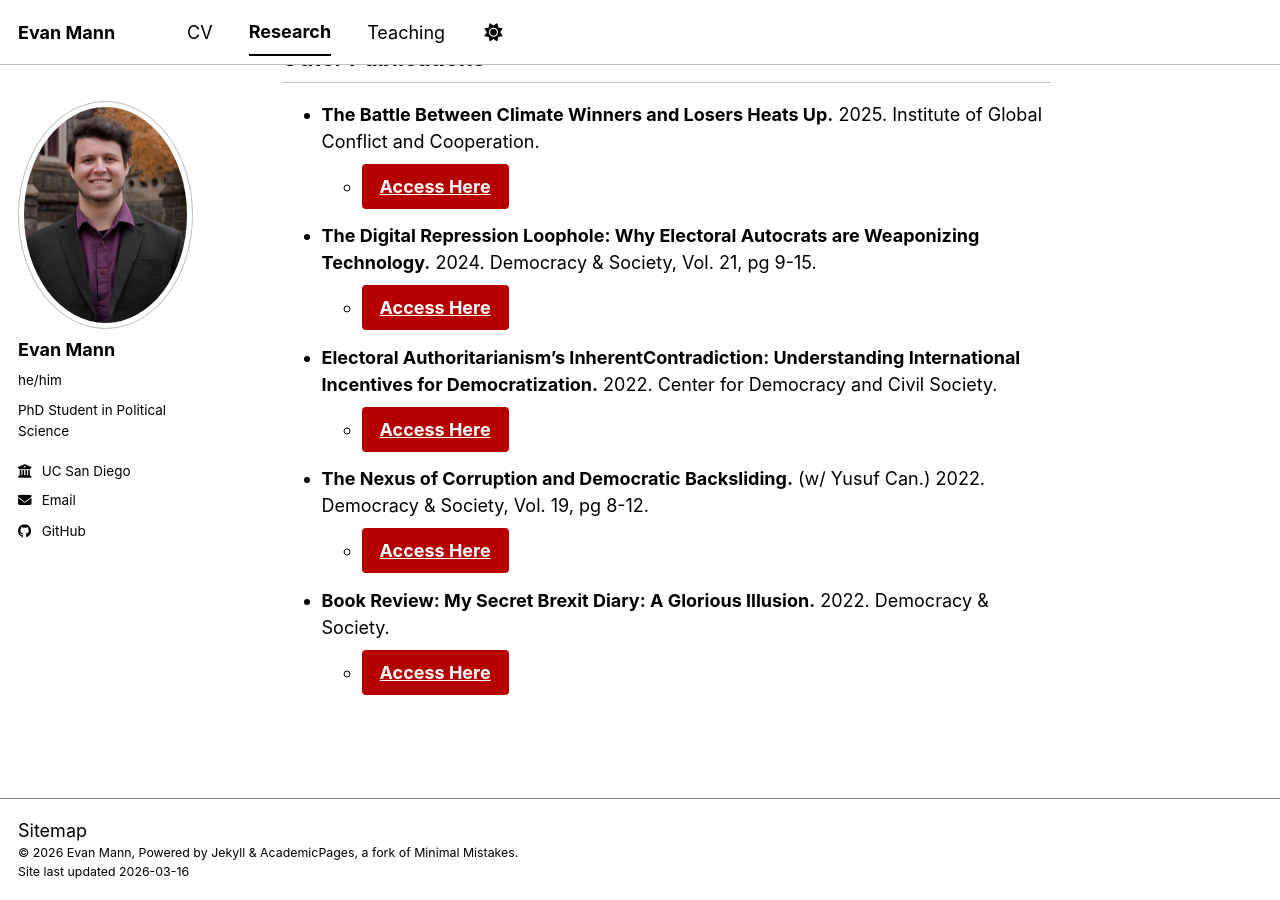
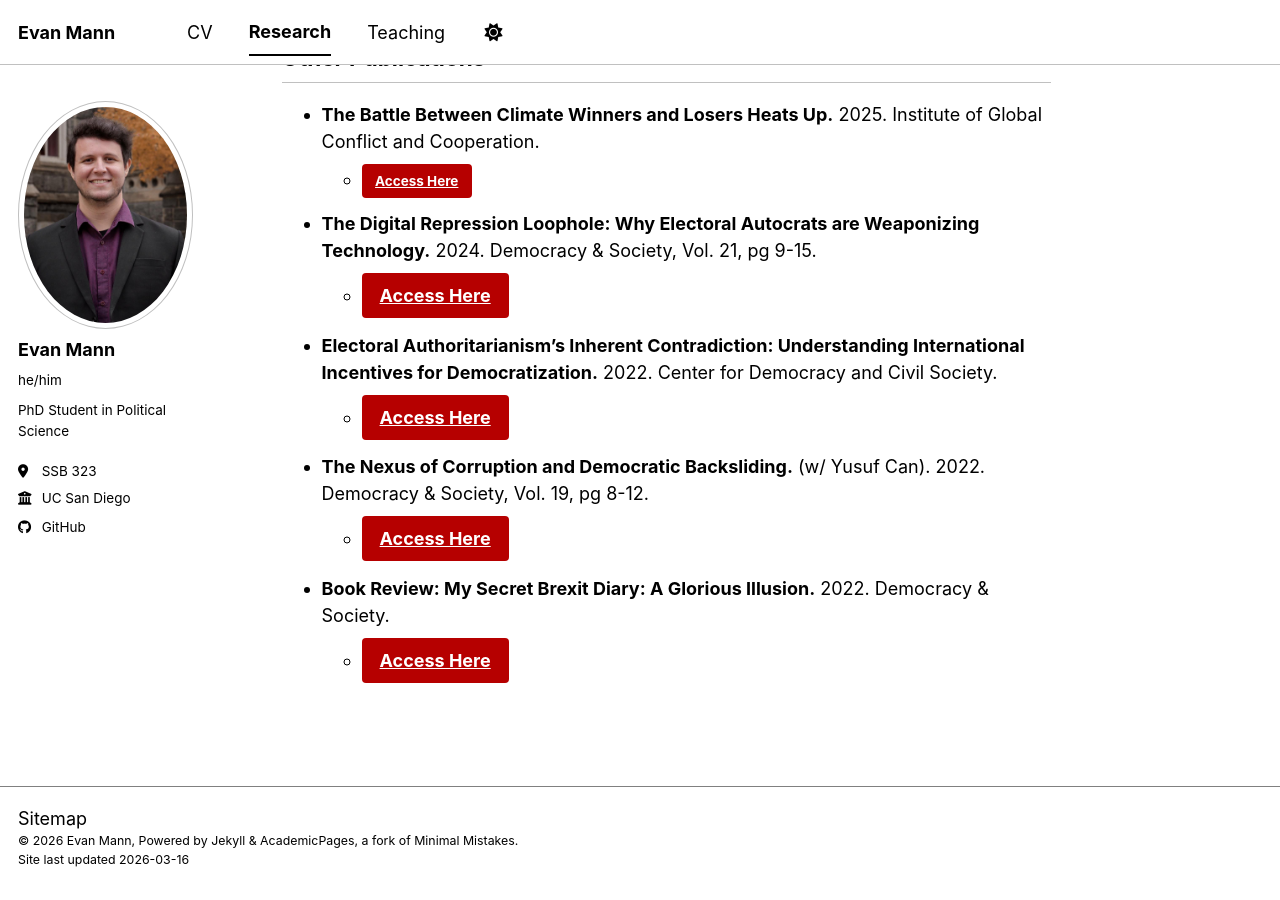
Before and after one commit to ecmannn/ecmannn.github.io, a Jekyll site: the page built from _pages/research.md, in a window 1280 px wide and 900 px high, scrolled down 592 px. Built offline with Jekyll 4.4.1, drawn with Linux system fonts in a browser that asks for light colours; a script bundle is joined from its source files by our own code; library files that are not in the unit come from our copies.

Commit message:
small tweaks

```diff
--- a/_config.yml
+++ b/_config.yml
@@ -27,10 +27,15 @@ author:
   name             : "Evan Mann"
   pronouns         : "he/him"
   bio              : "PhD Student in Political Science"
-  location         : #"San Diego"
+  location         : "SSB 323"
   employer         : "UC San Diego"
   uri              : # URL
-  email            : "ecmann@ucsd.edu"
+  #email            : "ecmann@ucsd.edu"
+  links:
+    - label: "ecmann@ucsd.edu"
+      icon: "fas fa-fw fa-envelope"
+      url: "mailto:ecmann@ucsd.edu"
+
 
   # Academic websites
   academia         : # URL
--- a/_pages/research.md
+++ b/_pages/research.md
@@ -17,12 +17,12 @@ author_profile: true
 
 ## Other Publications
 - **The Battle Between Climate Winners and Losers Heats Up.** 2025. Institute of Global Conflict and Cooperation.
-  - [Access Here](https://ucigcc.org/blog/new-questions-and-insights-from-the-launch-of-igccs-climate-democracy-incubator/#mann){: .btn .btn--primary .btn--large target="_blank" rel="noopener"}
+  - [Access Here](https://ucigcc.org/blog/new-questions-and-insights-from-the-launch-of-igccs-climate-democracy-incubator/#mann){: .btn .btn--primary .btn--medium target="_blank" rel="noopener"}
 - **The Digital Repression Loophole: Why Electoral Autocrats are Weaponizing Technology.** 2024. Democracy & Society, Vol. 21, pg 9-15.
   - [Access Here](https://democracyandsociety.net/wp-content/uploads/2024/09/ds-vol-21.pdf){: .btn .btn--primary .btn--large target="_blank" rel="noopener"}
-- **Electoral Authoritarianism's InherentContradiction: Understanding International Incentives for Democratization.** 2022. Center for Democracy and Civil Society.
+- **Electoral Authoritarianism's Inherent Contradiction: Understanding International Incentives for Democratization.** 2022. Center for Democracy and Civil Society.
   - [Access Here](/files/mann_2022_electoral_authoritarianism.pdf){: .btn .btn--primary .btn--large target="_blank" rel="noopener"}
-- **The Nexus of Corruption and Democratic Backsliding.** (w/ Yusuf Can.) 2022. Democracy & Society, Vol. 19, pg 8-12.
+- **The Nexus of Corruption and Democratic Backsliding.** (w/ Yusuf Can). 2022. Democracy & Society, Vol. 19, pg 8-12.
   - [Access Here](https://democracyandsociety.net/wp-content/uploads/2022/12/ds-31-can-and-mann.pdf){: .btn .btn--primary .btn--large target="_blank" rel="noopener"}
 - **Book Review: My Secret Brexit Diary: A Glorious Illusion.** 2022. Democracy & Society.
   - [Access Here](https://democracyandsociety.net/2022/02/07/my-secret-brexit-diary-a-glorious-illusion-book-review/){: .btn .btn--primary .btn--large target="_blank" rel="noopener"}
```
Also changed, not shown: _pages/teaching.md (+1 -1 lines).
